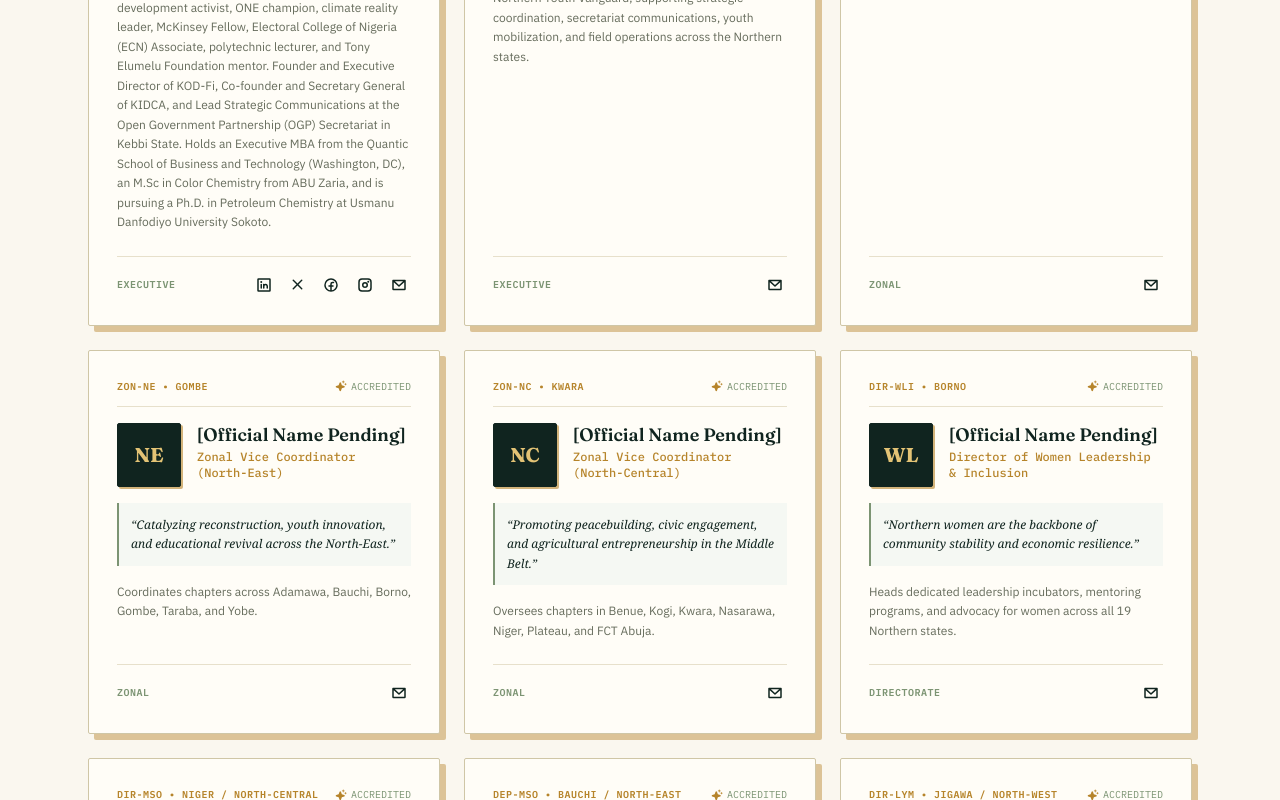
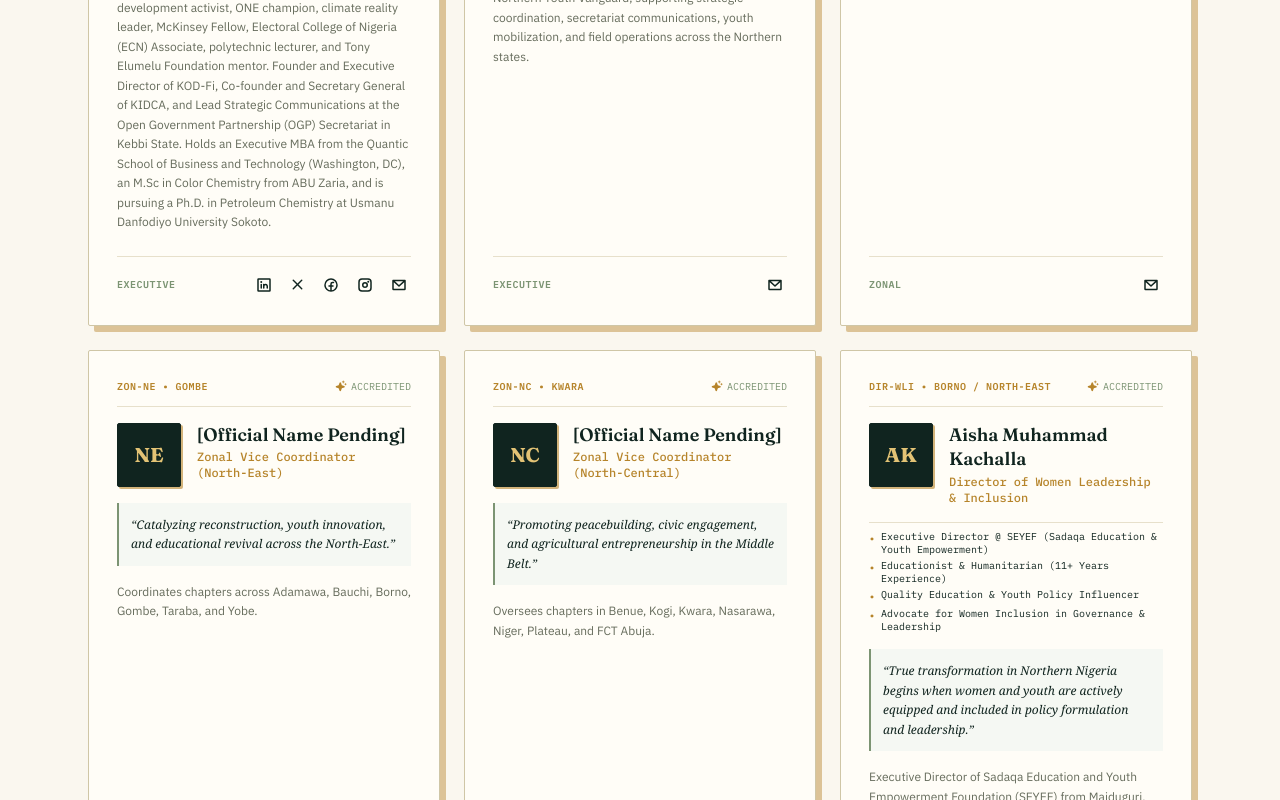
Before and after one commit to Yamojr001/anyv, a React (Vite) app: page /leadership in a window 1280 px wide. Shown: the part 2000-2800 px from the top of the page. Built offline with nearby package versions, Linux system fonts and the light colour scheme.

Commit message:
feat: add Aisha Muhammad Kachalla as Director of Women Leadership & Inclusion with portrait asset stored and commented out

```diff
--- a/src/data/leadershipData.js
+++ b/src/data/leadershipData.js
@@ -181,21 +181,25 @@ export const leadershipOfficials = [
     }
   },
   {
-    id: 'dir-01',
-    name: '[Official Name Pending]',
+    id: 'dir-aisha-kachalla',
+    name: 'Aisha Muhammad Kachalla',
     rankTitle: 'Director of Women Leadership & Inclusion',
     category: 'directorate',
-    state: 'Borno',
+    state: 'Borno / North-East',
     badgeCode: 'DIR-WLI',
+    // photoUrl: '/images/officials/aisha-kachalla.png', // Commented out for now
     photoUrl: '',
-    initials: 'WL',
-    quote: 'Northern women are the backbone of community stability and economic resilience.',
-    bio: 'Heads dedicated leadership incubators, mentoring programs, and advocacy for women across all 19 Northern states.',
+    initials: 'AK',
+    portfolioRoles: [
+      'Executive Director @ SEYEF (Sadaqa Education & Youth Empowerment)',
+      'Educationist & Humanitarian (11+ Years Experience)',
+      'Quality Education & Youth Policy Influencer',
+      'Advocate for Women Inclusion in Governance & Leadership'
+    ],
+    quote: 'True transformation in Northern Nigeria begins when women and youth are actively equipped and included in policy formulation and leadership.',
+    bio: 'Executive Director of Sadaqa Education and Youth Empowerment Foundation (SEYEF) from Maiduguri, Borno State. Accomplished educationist and humanitarian with over eleven years of dedicated field experience. Renowned advocate for quality education, youth inclusion in policymaking, and women\'s leadership development across Borno State and the North-East.',
     socials: {
-      twitter: '#',
-      facebook: '#',
-      linkedin: '#',
-      email: 'women@anyv.ng'
+      email: 'women.inclusion@anyv.ng'
     }
   },
   {
```
Also changed, not shown: public/images/officials/aisha-kachalla.png (added).
